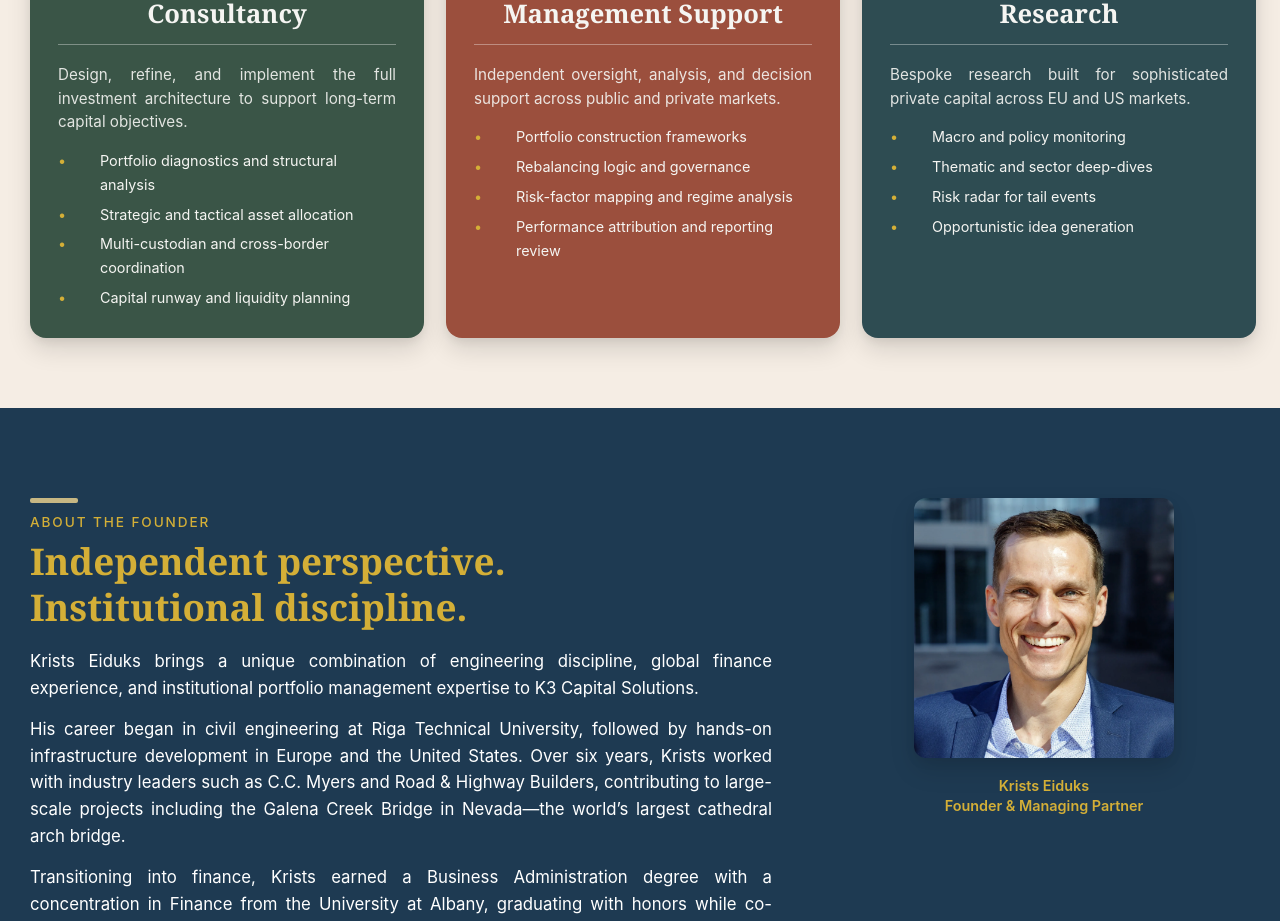
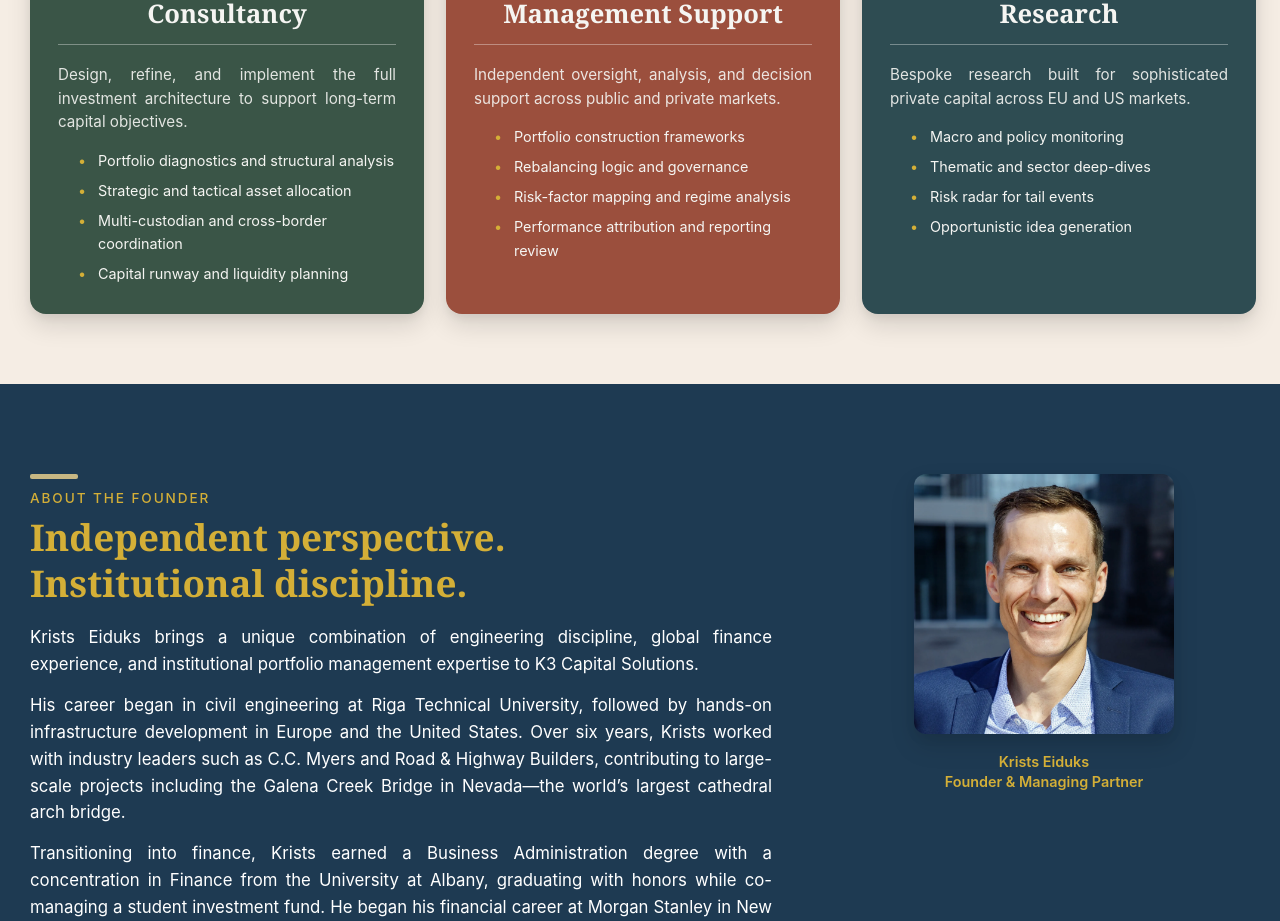
Before and after one commit to indarss/K3CapitalSolutions, a Next.js app: page / in a window 1280 px wide. Shown: the part 1073-1994 px from the top of the page. Built offline with nearby package versions, Linux system fonts and the light colour scheme.

Commit message:
latest changes
latest changes

```diff
--- a/app/globals.css
+++ b/app/globals.css
@@ -840,13 +840,14 @@ section#about .profile-card:hover {
 
 .service-card-list li {
   position: relative;
-  padding-left: 22px;
+  padding-left: 12px;
+  margin-left: 8px;
 }
 
 .service-card-list li::before {
   content: "•";
   position: absolute;
-  left: -20px;
+  left: -8px;
   top: 0;
   color: #d4af37;
 }
```
Also changed, not shown: app/blog/page.jsx (+13 -7 lines).
